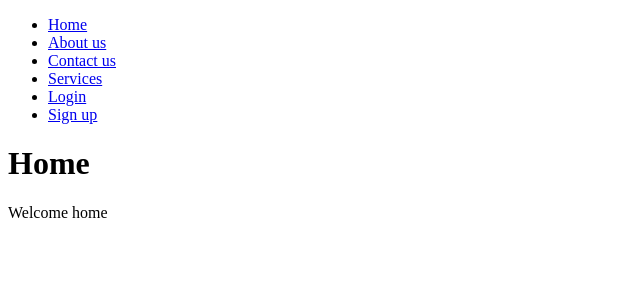
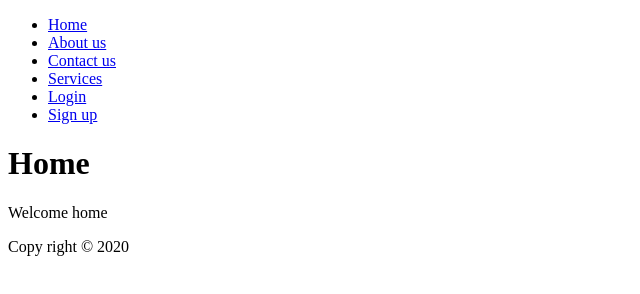
Before and after one commit to collins1968/GIT-ASSIGNMENT, a plain HTML site: page index.html in a window 1280 px wide. Shown: the whole page, without its empty margins (0-640 px from the left). Drawn offline with Linux system fonts and the light colour scheme.

Commit message:
added the footer

```diff
--- a/index.html
+++ b/index.html
@@ -18,5 +18,8 @@
     </nav>
     <h1>Home</h1>
     <p>Welcome home</p>
+    <footer>
+    <p>Copy right &copy; 2020</p>
+    </footer>
 </body>
 </html>
```
